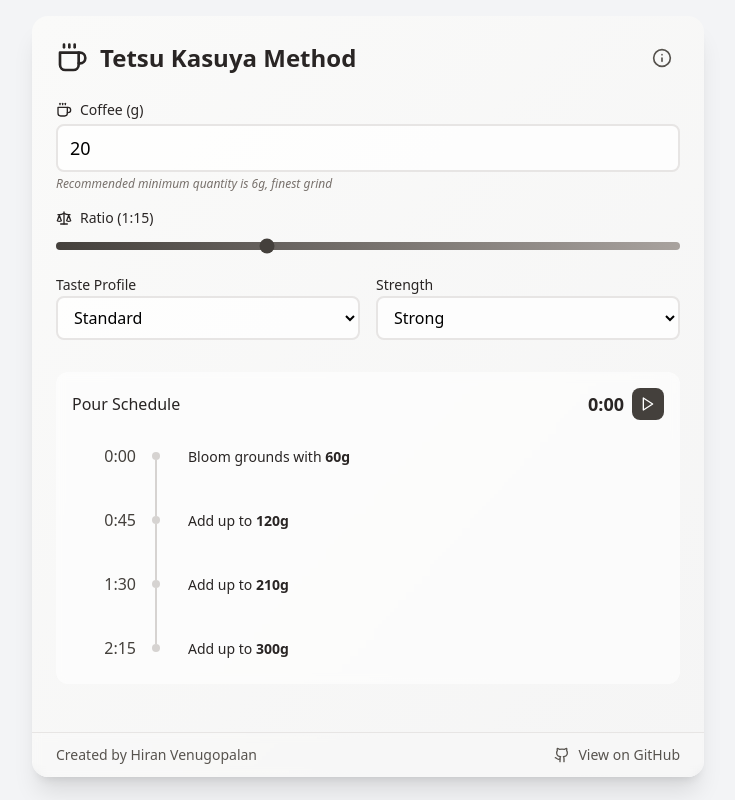
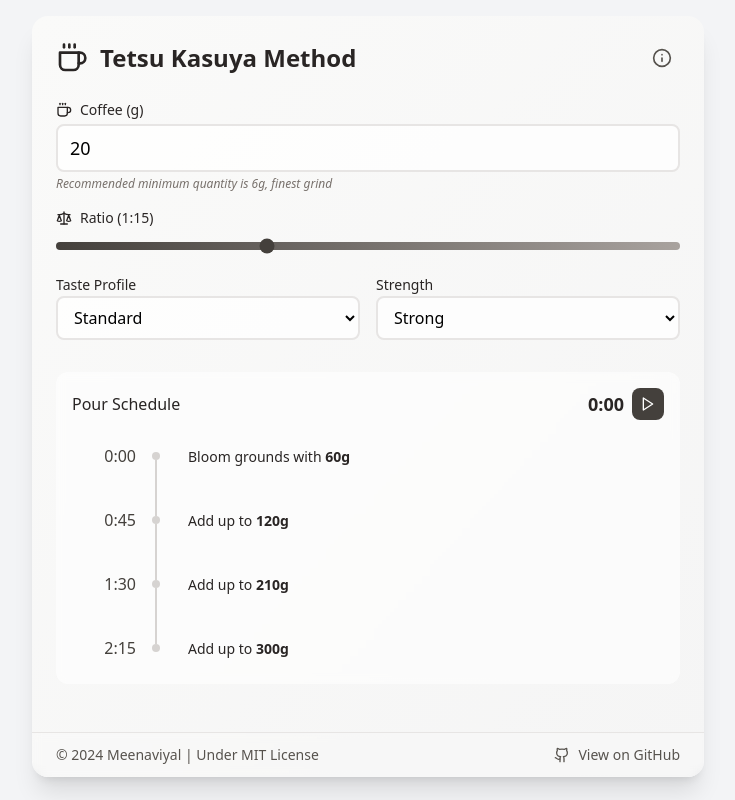
Before and after one commit to meenaviyal/v60-calculator, a React (Vite) app: page / in a window 1280 px wide. Shown: the whole page, without its empty margins (272-1007 px from the left). Built offline with nearby package versions, Linux system fonts and the light colour scheme; the HTML template or start-up script is replaced by a standard one.

Commit message:
Update TetsuCalculator.jsx
License, Credit Correction

```diff
--- a/src/components/TetsuCalculator.jsx
+++ b/src/components/TetsuCalculator.jsx
@@ -285,9 +285,9 @@ const TetsuCalculator = () => {
 
         <footer className="mt-6 py-3 px-6 bg-white/20 backdrop-blur-sm border-t border-stone-200">
           <div className="flex justify-between items-center text-sm text-stone-600">
-            <span>Created by Hiran Venugopalan</span>
+            <span>© 2024 Meenaviyal | Under MIT License</span>
             <a
-              href="https://github.com/hfactor/v60-calculator"
+              href="https://github.com/meenaviyal/v60-calculator"
               target="_blank"
               rel="noopener noreferrer"
               className="flex items-center gap-2 hover:text-stone-800 transition-colors"
```
